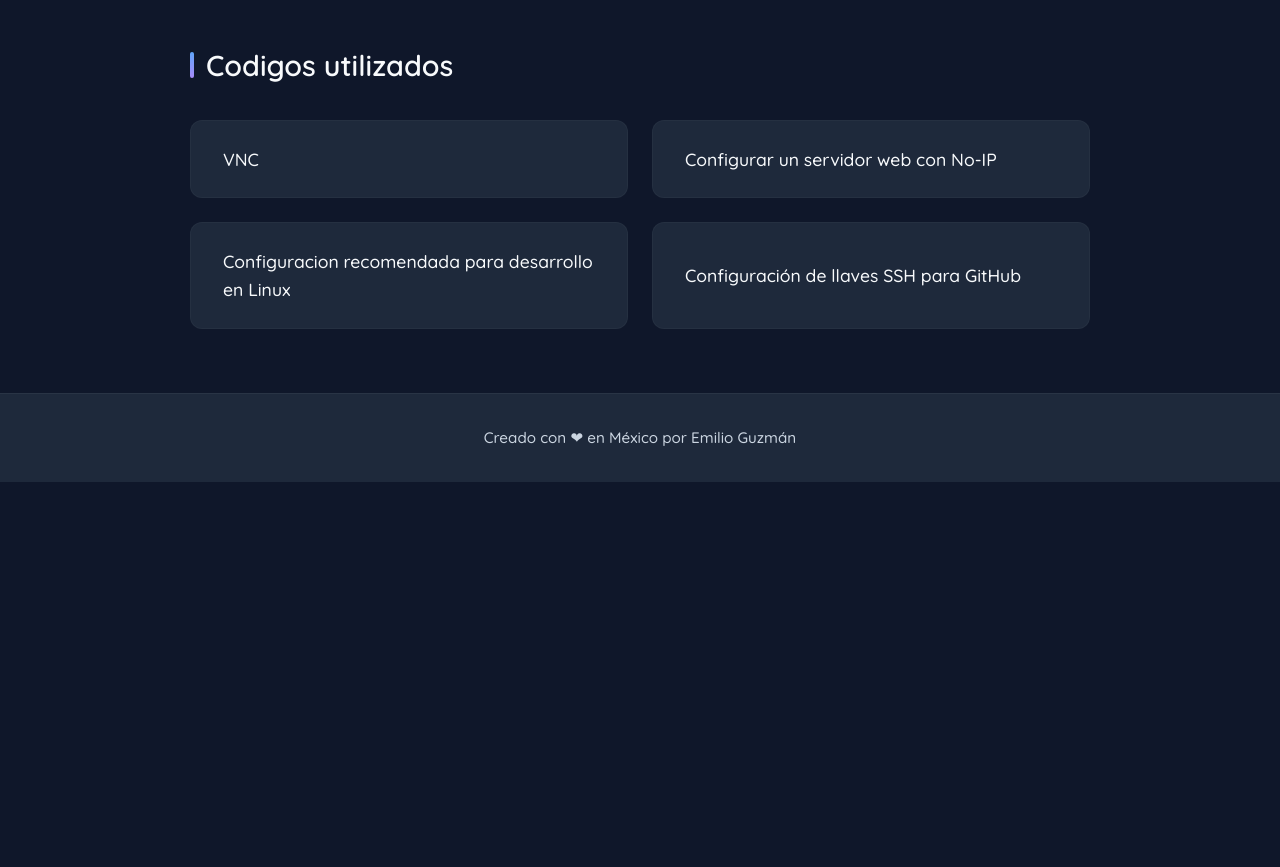
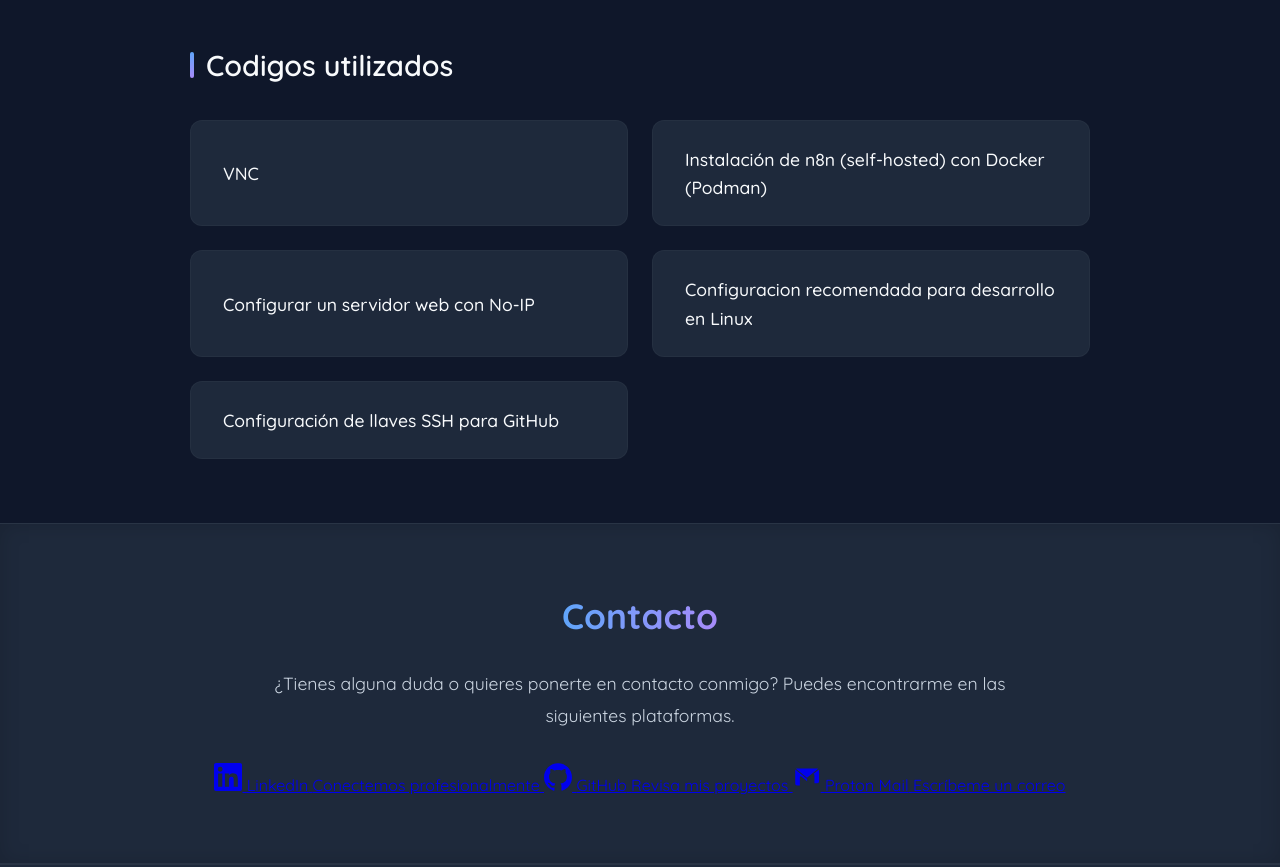
Before and after one commit to emiliooarrig/cheat-sheets, a plain HTML site: page index.html in a window 1280 px wide. Shown: the part 920-1787 px from the top of the page. Before the commit the page ends 1402 px from the top, so only its background shows below. Drawn offline with Linux system fonts and the light colour scheme.

Commit message:
Modificar index

```diff
--- a/index.html
+++ b/index.html
@@ -45,6 +45,7 @@
             <p class="title-container"> Codigos utilizados </p>
             <ul class="list-sheets">
                 <li class="list-element"><a href="cheatsheets/vnc/vnc.html" class="link-list"> VNC </a></li>
+                <li class="list-element"><a href="cheatsheets/n8n/n8n.html" class="link-list"> Instalación de n8n (self-hosted) con Docker (Podman) </a></li>
                 <li class="list-element"><a href="" class="link-list"> Configurar un servidor web con No-IP</a></li>
                 <li class="list-element"><a href="" class="link-list"> Configuracion recomendada para desarrollo en
                         Linux</a></li>
@@ -52,6 +53,60 @@
             </ul>
         </div>
     </main>
+
+    <section class="container contacto">
+        <div class="interior-contenedor">
+            <h1 class="title-container"> Contacto </h1>
+            <p class="subtitle-creador">
+                ¿Tienes alguna duda o quieres ponerte en contacto conmigo? Puedes encontrarme en las siguientes
+                plataformas.
+            </p>
+
+            <div class="contacto-grid">
+                <a href="https://www.linkedin.com/" class="contacto-card" target="_blank" rel="noopener noreferrer">
+                    <span class="contacto-icono">
+                        <svg xmlns="http://www.w3.org/2000/svg" width="28" height="28" viewBox="0 0 24 24"
+                            fill="currentColor">
+                            <path
+                                d="M20.447 20.452h-3.554v-5.569c0-1.328-.027-3.037-1.852-3.037-1.853 0-2.136 1.445-2.136 2.939v5.667H9.351V9h3.414v1.561h.046c.477-.9 1.637-1.85 3.37-1.85 3.601 0 4.267 2.37 4.267 5.455v6.286zM5.337 7.433a2.062 2.062 0 0 1-2.063-2.065 2.064 2.064 0 1 1 2.063 2.065zm1.782 13.019H3.555V9h3.564v11.452zM22.225 0H1.771C.792 0 0 .774 0 1.729v20.542C0 23.227.792 24 1.771 24h20.451C23.2 24 24 23.227 24 22.271V1.729C24 .774 23.2 0 22.225 0z" />
+                        </svg>
+                    </span>
+                    <span class="contacto-texto">
+                        <span class="contacto-nombre">LinkedIn</span>
+                        <span class="contacto-detalle">Conectemos profesionalmente</span>
+                    </span>
+                </a>
+
+                <a href="https://github.com/" class="contacto-card" target="_blank" rel="noopener noreferrer">
+                    <span class="contacto-icono">
+                        <svg xmlns="http://www.w3.org/2000/svg" width="28" height="28" viewBox="0 0 24 24"
+                            fill="currentColor">
+                            <path
+                                d="M12 .297c-6.63 0-12 5.373-12 12 0 5.303 3.438 9.8 8.205 11.385.6.113.82-.258.82-.577 0-.285-.01-1.04-.015-2.04-3.338.724-4.042-1.61-4.042-1.61C4.422 18.07 3.633 17.7 3.633 17.7c-1.087-.744.084-.729.084-.729 1.205.084 1.838 1.236 1.838 1.236 1.07 1.835 2.809 1.305 3.495.998.108-.776.417-1.305.76-1.605-2.665-.3-5.466-1.332-5.466-5.93 0-1.31.465-2.38 1.235-3.22-.135-.303-.54-1.523.105-3.176 0 0 1.005-.322 3.3 1.23.96-.267 1.98-.399 3-.405 1.02.006 2.04.138 3 .405 2.28-1.552 3.285-1.23 3.285-1.23.645 1.653.24 2.873.12 3.176.765.84 1.23 1.91 1.23 3.22 0 4.61-2.805 5.625-5.475 5.92.42.36.81 1.096.81 2.22 0 1.606-.015 2.896-.015 3.286 0 .315.21.69.825.57C20.565 22.092 24 17.592 24 12.297c0-6.627-5.373-12-12-12" />
+                        </svg>
+                    </span>
+                    <span class="contacto-texto">
+                        <span class="contacto-nombre">GitHub</span>
+                        <span class="contacto-detalle">Revisa mis proyectos</span>
+                    </span>
+                </a>
+
+                <a href="mailto:emilioag2703@proton.me" class="contacto-card">
+                    <span class="contacto-icono">
+                        <svg xmlns="http://www.w3.org/2000/svg" width="28" height="28" viewBox="0 0 24 24"
+                            fill="currentColor">
+                            <path
+                                d="M12.083 13.62L1.92 5.51v12.31a1.49 1.49 0 0 0 1.49 1.49h2.475v-7.108a.75.75 0 0 1 1.215-.59l4.983 3.977zm.083.066l4.998-3.99a.75.75 0 0 1 1.216.587v7.117h2.475a1.49 1.49 0 0 0 1.49-1.49V5.51l-2.32 1.852zM20.59 4.69H3.41a1.49 1.49 0 0 0-.93.326l9.51 7.587 9.51-7.587a1.49 1.49 0 0 0-.91-.326z" />
+                        </svg>
+                    </span>
+                    <span class="contacto-texto">
+                        <span class="contacto-nombre">Proton Mail</span>
+                        <span class="contacto-detalle">Escríbeme un correo</span>
+                    </span>
+                </a>
+            </div>
+        </div>
+    </section>
 
     <footer class="container">
         <div class="interior-contenedor">
```
